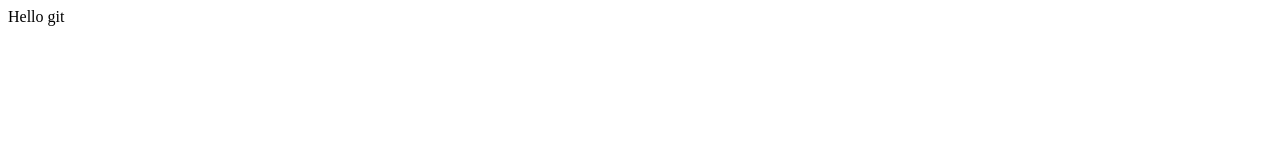
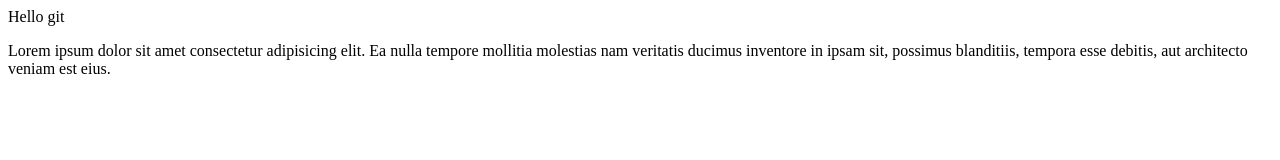
Before and after one commit to 9veendev/git, a plain HTML site: page index.html in a window 1280 px wide. Drawn offline with Linux system fonts and the light colour scheme.

Commit message:
some messgae added

```diff
--- a/index.html
+++ b/index.html
@@ -7,5 +7,6 @@
 </head>
 <body>
     <p> Hello git</p>
+    <p>Lorem ipsum dolor sit amet consectetur adipisicing elit. Ea nulla tempore mollitia molestias nam veritatis ducimus inventore in ipsam sit, possimus blanditiis, tempora esse debitis, aut architecto veniam est eius.</p>
 </body>
 </html>
```
